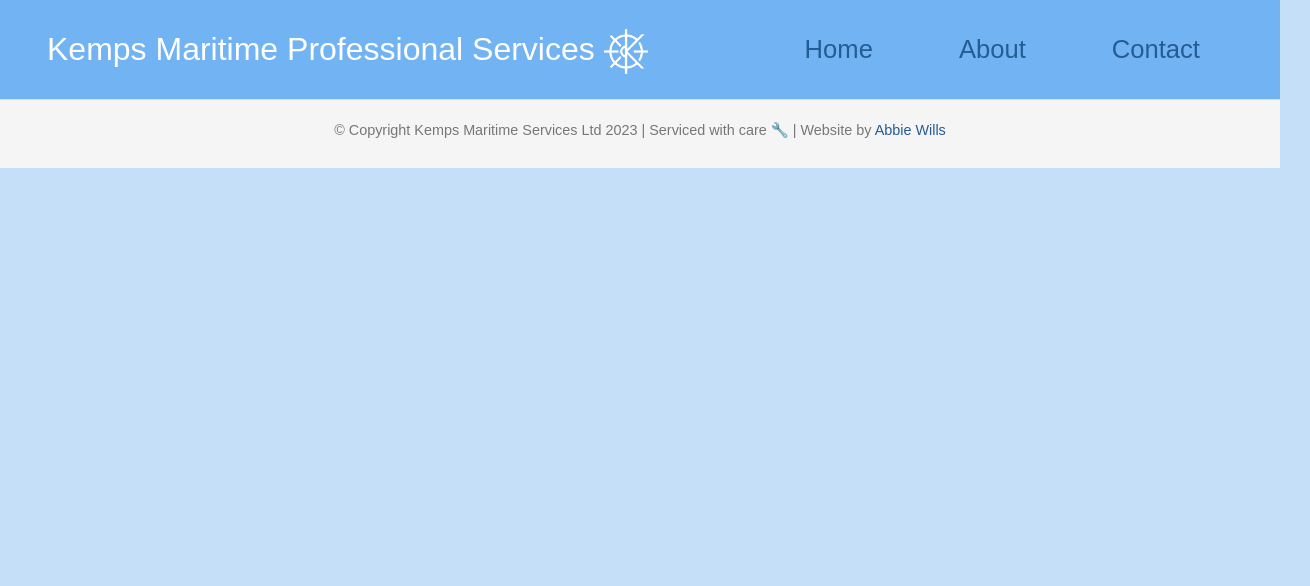
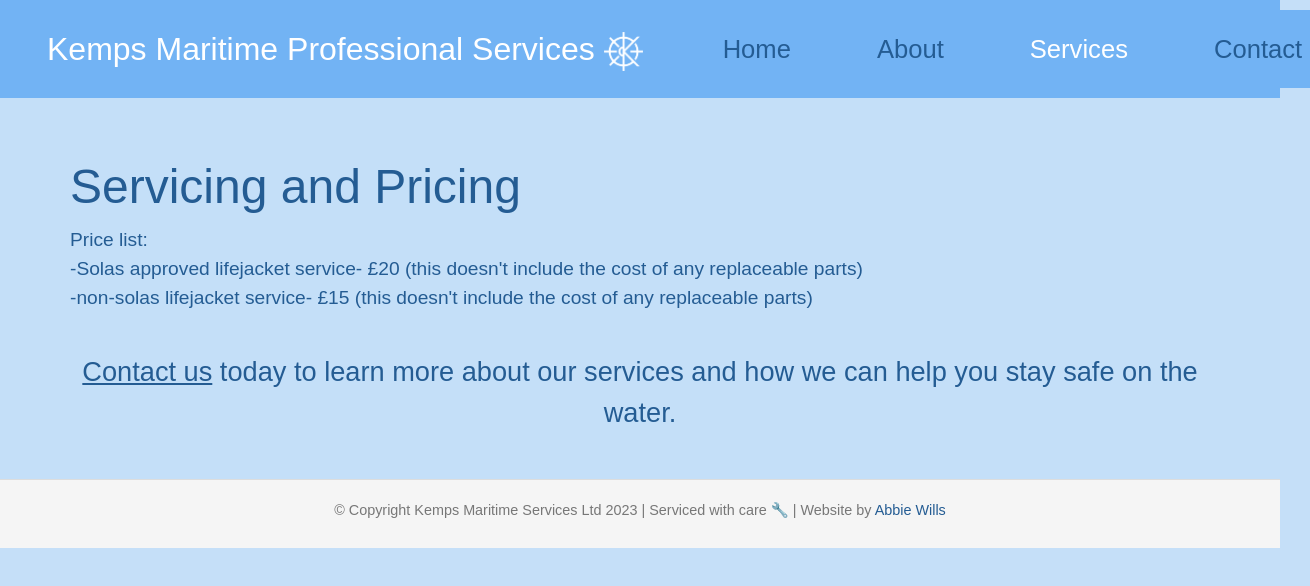
Before and after one commit to AbbieWills/KEMPS-NEW, a React (Vite) app in the folder client/: page /services in a window 1280 px wide. Shown: the top 586 px of the page, 1310 px wide, since content can reach past the window. Built offline with nearby package versions, Linux system fonts and the light colour scheme.

Commit message:
services page and styling

```diff
--- a/client/components/Navbar.jsx
+++ b/client/components/Navbar.jsx
@@ -37,6 +37,15 @@
                 About
               </NavLink>
             </li>
+            <li className="nav-item">
+            <NavLink
+                className="nav-link"
+                activeclassname="active"
+                to="/services"
+              >
+                Services
+              </NavLink>
+            </li>
               <li className="nav-item">
             <NavLink
                 className="nav-link"
--- a/client/pages/AboutPage/AboutPage.css
+++ b/client/pages/AboutPage/AboutPage.css
@@ -18,7 +18,7 @@
 .about {
   width: 100%;
   margin: 0 auto;
-    padding: 60px 50px 30px 50px;
+  padding: 60px 70px 30px 70px;
   background-color: #c5dff8b1;
   font-family: 'Maven Pro', sans-serif;
   font-size: 1.2rem;
@@ -26,7 +26,7 @@
 }
 
 .about h1 {
-    font-size: 2em;
+  font-size: 3rem;
   margin-bottom: 10px;
 }
 
@@ -34,18 +34,37 @@
   margin-bottom: 15px;
 }
 
+  /* About us text */
+.harryIntro {
+  font-size: 1.5rem !important;
+}
+
+  /* Photo */
+.photoOfHarry {
+  max-height: 18em;
+  border-radius: 20%;
+}
+
 /* Contact link */
 .contact-link {
   color: #245c93;
+}
+
+.contact-link-text {
+  text-align: center;
+  margin-top: 40px;
+  font-size: 1.7rem;
 }
 
 
 /* Service text */
 .service-text {
   padding-top: 30px;
+  font-size: 1.5rem;
 }
 
 .service-text h2 {
-  text-align: center;
+  margin: 50px 0px 20px 0px;
+  font-size: 2.5rem;
 
 }
--- a/client/pages/AboutPage/AboutPage.jsx
+++ b/client/pages/AboutPage/AboutPage.jsx
@@ -11,25 +11,17 @@
       </div>
       <div className="about">
         <h1>About Us</h1>
-        <p>
-          Welcome to Kemps MPS, your trusted partner for life jacket servicing. We understand the
-          importance of safety on the water, and that's why we're committed to keeping your life jackets
-          in peak condition.
-        </p>
-        <p>
-          With years of experience in the industry, our team of experts is dedicated to ensuring that
-          your life jackets meet the highest safety standards. We offer comprehensive servicing and
-          inspection to make sure your life jackets are ready for any adventure.
-        </p>
-        <p>
-          At Kemps MPS, safety is our top priority. Whether you're a recreational boater, a fisherman,
-          or an adventure seeker, you can trust us to provide reliable and professional life jacket
-          servicing.
-        </p>
-        <p> <a className='contact-link' href='/contact'>Contact us</a> today to learn more about our services and how we can help you stay safe on the water.</p>
+        <p> </p>
         <div className='service-text'>
-        <h2>Servicing</h2>
-        <p>All life jackets are serviced same etc. Lorem Ipsum is simply dummy text of the printing and typesetting industry. Lorem Ipsum has been the industry's standard dummy text ever since the 1500s, when an unknown printer took a galley of type and scrambled it to make a type specimen book. It has survived not only five centuries, but also the leap into electronic typesetting, remaining essentially unchanged. It was popularised in the 1960s with the release of Letraset sheets containing Lorem Ipsum passages, and more recently with desktop publishing software like Aldus PageMaker including versions of Lorem Ipsum.</p>
+          <div className='row'>
+          <p className='col-md-7 harryIntro'> Hello, I am Harry, a 23 year old seasoned Navigation Officer currently serving on Oil tankers, and proudly assuming the role of Director at Kemps Maritime Professional Services (KempsMPS). <br/><br/> My unwavering commitment revolves around the paramount importance of safety and its continuous enhancement within the maritime sector. Consequently, I have chosen to devote my time to ensuring that all life jackets serviced through KempsMPS adhere to the most stringent safety standards.
+          <br/><br/> Our approach hinges on the pillars of quality assurance, comprehensive staff training, and the utilization of cutting-edge servicing equipment. </p> <img className="col-md-5 photoOfHarry" src='https://cdn.pixabay.com/photo/2015/10/05/22/37/blank-profile-picture-973460_640.png'></img></div>
+        <h2>Why Choose KempsMPS?</h2>
+          <p>
+          In an industry characterized by non-stop operations 24/7, 365 days a year, it is abundantly clear that efficiency and punctuality are of the essence. Regrettably, many approved service stations fail to align with the rigorous schedules inherent to the shipping sector. Moreover, securing an appointment for life jacket servicing with these stations can often entail waiting for weeks on end. <br/> <br/>It is my firm belief that such a situation is in dire need of change, and KempsMPS is committed to leading this transformation.
+          KempsMPS understands the challenges posed by the shipping industry's demanding timelines, and we have taken decisive steps to address them. We operate round the clock to ensure the prompt collection and servicing of your life jackets. Additionally, we are committed to providing you with a realistic timeframe for the completion of the servicing process. Our aspiration is to deliver service of the highest safety standards with an expedited turnaround time.
+          <br/><br/> Leveraging my extensive experience in the maritime industry, I am determined to enhance the efficiency and safety of life jacket servicing. At KempsMPS, we blend maritime expertise with unwavering dedication to redefine industry standards and meet the evolving needs of our valued clients. </p>
+          <p className='contact-link-text'><a className='contact-link' href='/contact'>Contact us</a> today to learn more about our services and how we can help you stay safe on the water.</p>
         </div>
       </div>
 
--- a/client/pages/HomePage/HomePage.jsx
+++ b/client/pages/HomePage/HomePage.jsx
@@ -13,8 +13,10 @@
       <div className="row intro-explain-container">
           <h1 className='intro'>Life Jacket Servicing</h1>
           <ImageCarousel />
-            <p className='explain'>At Kemps MPS, we service life jackets as we understand the importance of keeping your
-      life jackets in peak condition.</p>
+            <p className='explain'>Welcome to Kemps MPS, your trusted partner for life jacket servicing. We understand the
+          importance of safety on the water, and that's why we're committed to keeping your life jackets
+          in peak condition. <br/>We make sure your life jackets are ready for any adventure.
+    </p>
       </div>
     </div>
     <div className="features">
@@ -23,7 +25,9 @@
           <div className="feature-card text-center p-5">
             <FontAwesomeIcon icon={faLifeRing} size="3x" className="mb-3 ring"/>
             <h4 className='iconTitle'>Safety</h4>
-            <p>When it comes to your safety on the water, there's no room for compromise.
+            <p>Safety is our top priority. Whether you are a recreational boater, a fisherman,
+          or an adventure seeker, you can trust us to provide reliable and professional life jacket
+          servicing.
     </p>
           </div>
         </div>
@@ -59,7 +63,8 @@
           <div className="feature-card text-center p-4">
             <FontAwesomeIcon icon={faShip} size="3x" className="mb-3 ship"/>
             <h4 className='iconTitle'>Experienced</h4>
-            <p >Add some text about experience.</p>
+            <p>With years of experience in the industry, our team of experts is dedicated to ensuring that
+          your life jackets meet the highest safety standards.</p>
             </div>
             </div>
       </div>
--- a/client/pages/HomePage/homepage.css
+++ b/client/pages/HomePage/homepage.css
@@ -29,7 +29,7 @@
     font-size: 1.5rem;
     width: 100% !important;
     margin-top: -9vh !important;
-  }
+}
 
 
 /* Icon div */
@@ -43,7 +43,7 @@
     background-color: #eff2f5c3;
     margin-top: 1.5rem;
     margin-bottom: 3rem;
-    }
+}
 
 .mb-3 {
     font-size: 3.6rem;
--- /dev/null
+++ b/client/pages/ServicesPage/ServicesPage.css
@@ -0,0 +1,21 @@
+/* Title */
+.about h1 {
+    font-size: 3rem;
+    margin-bottom: 10px;
+}
+
+/* Prices */
+.price-list {
+    margin-bottom: 15px;
+}
+
+/* Contact text */
+.contact-link {
+    color: #245c93;
+}
+
+.contact-link-text {
+    text-align: center;
+    margin-top: 40px;
+    font-size: 1.7rem;
+}
--- /dev/null
+++ b/client/pages/ServicesPage/ServicesPage.jsx
@@ -0,0 +1,25 @@
+import React from 'react';
+import './ServicesPage.css';
+
+const ServicesPage = () => {
+
+  return (
+    <>
+        <div className='background'>
+      </div>
+      <div className="about">
+        <h1>Servicing and Pricing</h1>
+        <p className='price-list'>
+        Price list: <br/>
+          -Solas approved lifejacket service- £20 (this doesn't include the cost of any replaceable parts)
+          <br/>-non-solas lifejacket service- £15 (this doesn't include the cost of any replaceable parts)
+        </p>
+        <p className='contact-link-text'> <a className='contact-link' href='/contact'>Contact us</a> today to learn more about our services and how we can help you stay safe on the water.</p>
+
+      </div>
+
+    </>
+  );
+};
+
+export default ServicesPage;
--- a/client/pages/index.jsx
+++ b/client/pages/index.jsx
@@ -1,3 +1,4 @@
 export {default as HomePage} from "./HomePage/HomePage"
 export {default as AboutPage} from "./AboutPage/AboutPage"
 export {default as ContactPage} from "./ContactPage/ContactPage"
+export {default as ServicesPage} from "./ServicesPage/ServicesPage"
--- a/client/src/App.jsx
+++ b/client/src/App.jsx
@@ -3,7 +3,8 @@
 import {
   HomePage,
   AboutPage,
-  ContactPage
+  ContactPage,
+  ServicesPage
 } from "../pages";
 import NavbarComponent from ".././components/Navbar";
 import Footer from ".././components/Footer/Footer";
@@ -17,6 +18,7 @@
         <Route path="/" element={<HomePage />} />
         <Route path="/about" element={<AboutPage />} />
         <Route path="/contact" element={<ContactPage />} />
+        <Route path="/services" element={<ServicesPage />} />
       </Routes>
         <Footer />
     </>
```
Also changed, not shown: client/pages/ContactPage/ContactPage.css (indentation only), 1 other file (tests, documents, lock files or other folders). Lines whose indentation alone changed are shown as unchanged.
